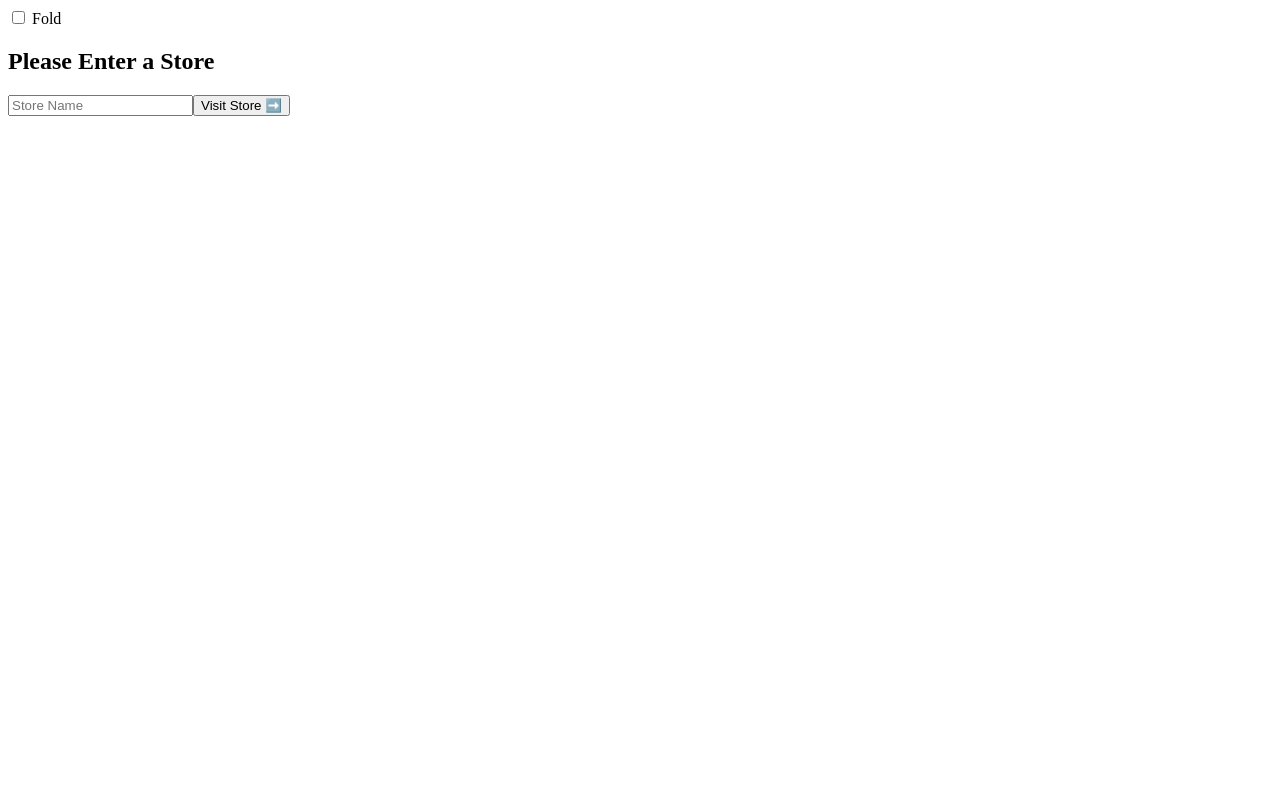
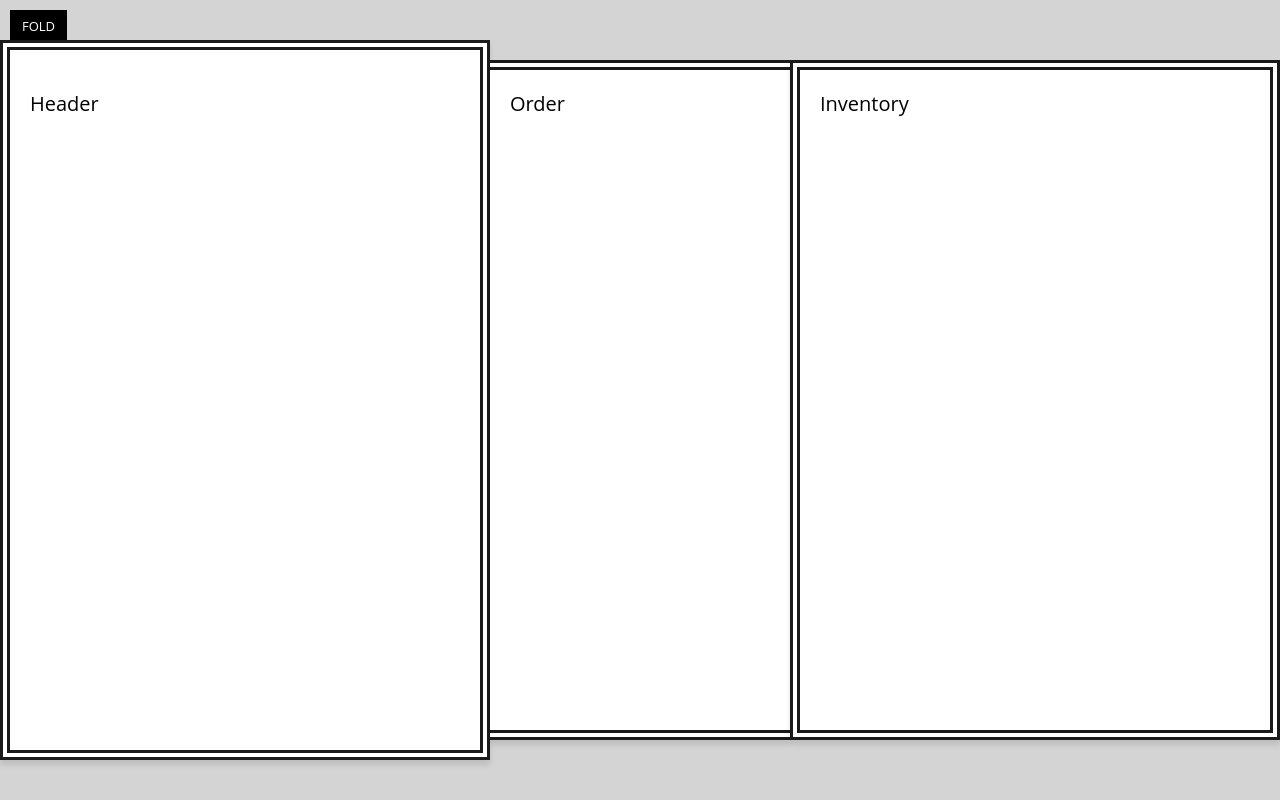
Before and after one commit to ashrftvm/react-learn, a React (Create React App) app: page / in a window 1280 px wide. Built offline with nearby package versions, Linux system fonts and the light colour scheme.

Commit message:
multiple components inside one component

```diff
--- /dev/null
+++ b/src/components/App.js
@@ -0,0 +1,21 @@
+import React from "react";
+
+import Header from "./Header";
+import Order from "./Order";
+import Inventory from "./Inventory";
+
+class App extends React.Component {
+  render() {
+    return (
+      <div className="catch-of-the-day">
+        <div className="menu">
+          <Header />
+        </div>
+        <Order />
+        <Inventory />
+      </div>
+    );
+  }
+}
+
+export default App;
--- /dev/null
+++ b/src/components/Header.js
@@ -0,0 +1,9 @@
+import React from "react";
+
+class Header extends React.Component {
+  render() {
+    return <p>Header</p>;
+  }
+}
+
+export default Header;
--- /dev/null
+++ b/src/components/Inventory.js
@@ -0,0 +1,9 @@
+import React from "react";
+
+class Inventory extends React.Component {
+  render() {
+    return <p>Inventory</p>;
+  }
+}
+
+export default Inventory;
--- /dev/null
+++ b/src/components/Order.js
@@ -0,0 +1,9 @@
+import React from "react";
+
+class Order extends React.Component {
+  render() {
+    return <p>Order</p>;
+  }
+}
+
+export default Order;
--- a/src/index.js
+++ b/src/index.js
@@ -1,6 +1,9 @@
 // let's go!
 import React from "react";
+import { render } from "react-dom";
+import "./css/style.css";
+
 import StorePicker from "./components/StorePicker";
-import { render } from "react-dom";
+import App from "./components/App";
 
-render(<StorePicker />, document.querySelector("#main"));
+render(<App />, document.querySelector("#main"));
```
